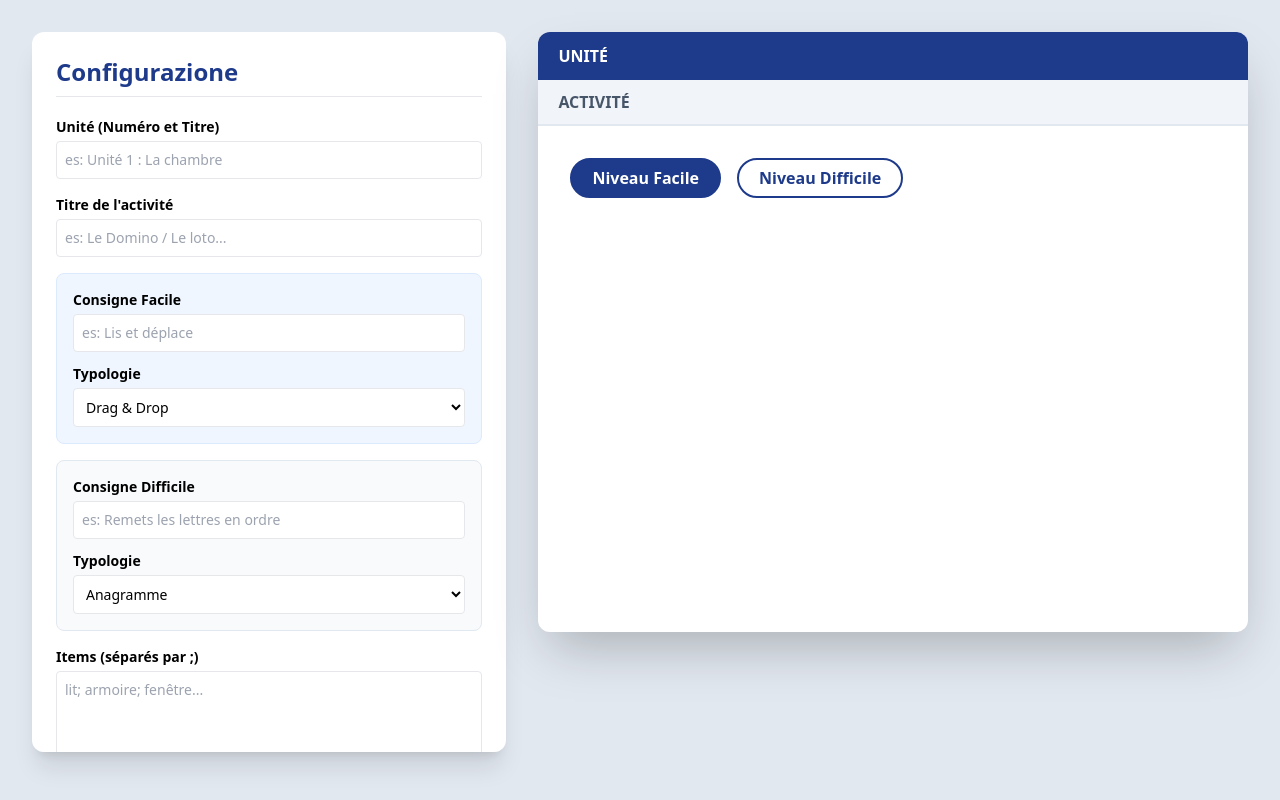
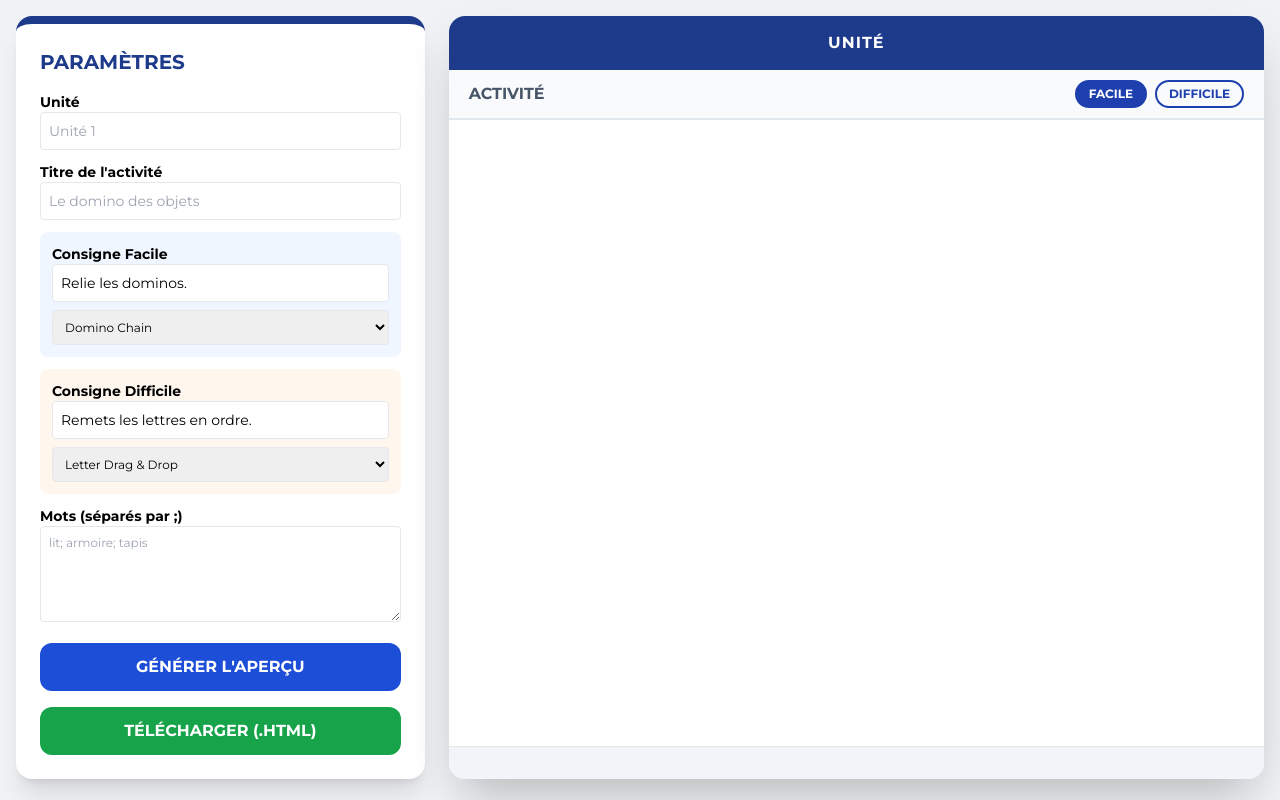
Before and after one commit to pietroputignano/strumento-didattico-ai, a Flask app: page / in a window 1280 px wide. Run offline with Flask 3, Linux system fonts and the light colour scheme; some libraries are stand-ins or nearby versions.

Commit message:
Update index.html

```diff
--- a/templates/index.html
+++ b/templates/index.html
@@ -2,185 +2,181 @@
 <html lang="fr">
 <head>
     <meta charset="UTF-8">
-    <title>Générateur FLE Hachette</title>
+    <title>Générateur FLE - Studio Pro</title>
     <script src="https://cdn.tailwindcss.com"></script>
     <script src="https://cdn.jsdelivr.net/npm/sortablejs@1.15.0/Sortable.min.js"></script>
     <script src="https://cdn.jsdelivr.net/npm/canvas-confetti@1.5.1/dist/confetti.browser.min.js"></script>
+    <link href="https://fonts.googleapis.com/css2?family=Montserrat:wght@400;700&display=swap" rel="stylesheet">
     <style>
-        .h-unite { background-color: #1e3a8a; color: white; padding: 12px 20px; font-weight: bold; text-transform: uppercase; }
-        .h-activite { background-color: #f1f5f9; color: #475569; padding: 10px 20px; font-weight: bold; border-bottom: 2px solid #e2e8f0; }
-        .btn-lvl { padding: 6px 20px; border-radius: 999px; border: 2px solid #1e3a8a; color: #1e3a8a; font-weight: bold; transition: 0.2s; }
-        .btn-lvl.active { background-color: #1e3a8a; color: white; }
-        .domino-card { border: 2px solid #1e3a8a; border-radius: 8px; width: 130px; background: white; overflow: hidden; }
-        .img-placeholder { height: 90px; background: #f8fafc; display: flex; align-items: center; justify-content: center; cursor: pointer; border-bottom: 1px solid #e2e8f0; }
-        .img-placeholder img { width: 100%; height: 100%; object-fit: cover; }
-        .audio-btn { cursor: pointer; transition: transform 0.1s; }
-        .audio-btn:active { transform: scale(1.2); }
+        body { font-family: 'Montserrat', sans-serif; background-color: #f0f2f5; }
+        .h-unite { background-color: #1e3a8a; color: white; padding: 15px; font-weight: bold; text-transform: uppercase; letter-spacing: 1px; }
+        .h-activite { background-color: #f8fafc; color: #475569; padding: 10px 20px; font-weight: bold; border-bottom: 2px solid #e2e8f0; }
+        .step-pill { width: 30px; height: 30px; border-radius: 50%; display: flex; align-items: center; justify-content: center; font-size: 12px; font-weight: bold; border: 2px solid #cbd5e1; color: #94a3b8; }
+        .step-pill.active { border-color: #1e3a8a; color: #1e3a8a; background: #eff6ff; }
+        .step-pill.completed { background-color: #10b981; border-color: #10b981; color: white; }
+
+        /* Grafica Domino */
+        .domino-tile { border: 3px solid #1e3a8a; border-radius: 12px; display: flex; background: white; overflow: hidden; height: 100px; width: 220px; transition: 0.3s; }
+        .tile-img { width: 50%; background: #fff; display: flex; align-items: center; justify-content: center; border-right: 2px dashed #1e3a8a; }
+        .tile-img img { max-height: 80%; max-width: 80%; object-fit: contain; }
+        .tile-text { width: 50%; display: flex; align-items: center; justify-content: center; font-weight: bold; font-size: 14px; text-align: center; padding: 5px; }
+
+        /* Tasselli Lettere */
+        .letter-slot { width: 45px; height: 45px; border: 2px solid #cbd5e1; border-radius: 8px; background: #f8fafc; display: flex; align-items: center; justify-content: center; font-weight: bold; font-size: 20px; }
+        .letter-tile { width: 45px; height: 45px; background: #efa92c; color: white; border-radius: 8px; display: flex; align-items: center; justify-content: center; font-weight: bold; font-size: 20px; cursor: move; box-shadow: 0 4px 0 #c78a1e; }
     </style>
 </head>
-<body class="bg-slate-200 p-4 md:p-8">
+<body class="p-4">
 
-    <div class="max-w-7xl mx-auto flex flex-col lg:flex-row gap-8">
+    <div class="max-w-7xl mx-auto flex flex-col lg:flex-row gap-6">
+        <div class="lg:w-1/3 bg-white p-6 rounded-2xl shadow-xl space-y-4 border-t-8 border-blue-900">
+            <h2 class="text-xl font-bold text-blue-900 uppercase">Paramètres</h2>
 
-        <div class="lg:w-2/5 bg-white p-6 rounded-xl shadow-xl space-y-5 overflow-y-auto max-h-[90vh]">
-            <h2 class="text-2xl font-bold text-blue-900 border-b pb-2">Configurazione</h2>
+            <div class="space-y-3 text-sm">
+                <div>
+                    <p class="font-bold">Unité</p>
+                    <input id="in-unite" type="text" class="w-full p-2 border rounded" placeholder="Unité 1">
+                </div>
+                <div>
+                    <p class="font-bold">Titre de l'activité</p>
+                    <input id="in-activite" type="text" class="w-full p-2 border rounded" placeholder="Le domino des objets">
+                </div>
 
-            <div class="space-y-4 text-sm">
-                <div>
-                    <p class="font-bold mb-1">Unité (Numéro et Titre)</p>
-                    <input id="in-unite" type="text" class="w-full p-2 border rounded" placeholder="es: Unité 1 : La chambre">
+                <div class="p-3 bg-blue-50 rounded-lg">
+                    <p class="font-bold">Consigne Facile</p>
+                    <input id="con-f" type="text" class="w-full p-2 border rounded mb-2" value="Relie les dominos.">
+                    <select id="type-f" class="w-full p-2 border rounded text-xs"><option>Domino Chain</option></select>
+                </div>
+
+                <div class="p-3 bg-orange-50 rounded-lg">
+                    <p class="font-bold">Consigne Difficile</p>
+                    <input id="con-d" type="text" class="w-full p-2 border rounded mb-2" value="Remets les lettres en ordre.">
+                    <select id="type-d" class="w-full p-2 border rounded text-xs"><option>Letter Drag & Drop</option></select>
                 </div>
 
                 <div>
-                    <p class="font-bold mb-1">Titre de l'activité</p>
-                    <input id="in-activite" type="text" class="w-full p-2 border rounded" placeholder="es: Le Domino / Le loto...">
-                </div>
-
-                <div class="p-4 bg-blue-50 rounded-lg border border-blue-100 space-y-3">
-                    <div>
-                        <p class="font-bold mb-1">Consigne Facile</p>
-                        <input id="con-f" type="text" class="w-full p-2 border rounded" placeholder="es: Lis et déplace">
-                    </div>
-                    <div>
-                        <p class="font-bold mb-1">Typologie</p>
-                        <select id="type-f" class="w-full p-2 border rounded bg-white">
-                            <option value="drag">Drag & Drop</option>
-                            <option value="memory">Memory</option>
-                            <option value="matching">Associer</option>
-                        </select>
-                    </div>
-                </div>
-
-                <div class="p-4 bg-slate-50 rounded-lg border border-slate-200 space-y-3">
-                    <div>
-                        <p class="font-bold mb-1">Consigne Difficile</p>
-                        <input id="con-d" type="text" class="w-full p-2 border rounded" placeholder="es: Remets les lettres en ordre">
-                    </div>
-                    <div>
-                        <p class="font-bold mb-1">Typologie</p>
-                        <select id="type-d" class="w-full p-2 border rounded bg-white">
-                            <option value="anagramme">Anagramme</option>
-                            <option value="croises">Mots Croisés</option>
-                            <option value="ecriture">Écriture libre</option>
-                        </select>
-                    </div>
-                </div>
-
-                <div>
-                    <p class="font-bold mb-1">Items (séparés par ;)</p>
-                    <textarea id="items-list" class="w-full h-24 p-2 border rounded" placeholder="lit; armoire; fenêtre..."></textarea>
+                    <p class="font-bold">Mots (séparés par ;)</p>
+                    <textarea id="items-list" class="w-full h-24 p-2 border rounded text-xs" placeholder="lit; armoire; tapis"></textarea>
                 </div>
             </div>
 
-            <div class="flex flex-col gap-3">
-                <button onclick="aggiornaAnteprima()" class="w-full bg-blue-600 text-white py-3 rounded-lg font-bold hover:bg-blue-700">👁️ AGGIORNA ANTEPRIMA</button>
-                <button onclick="downloadResource()" class="w-full bg-green-600 text-white py-3 rounded-lg font-bold hover:bg-green-700">💾 SCARICA HTML INTERATTIVO</button>
-            </div>
+            <button onclick="updatePreview()" class="w-full bg-blue-700 text-white py-3 rounded-xl font-bold hover:bg-blue-800 transition">GÉNÉRER L'APERÇU</button>
+            <button onclick="downloadGame()" class="w-full bg-green-600 text-white py-3 rounded-xl font-bold hover:bg-green-700">TÉLÉCHARGER (.HTML)</button>
         </div>
 
-        <div class="lg:w-3/5">
-            <div id="preview-area" class="bg-white rounded-xl shadow-2xl overflow-hidden min-h-[600px]">
-                <div id="res-unite" class="h-unite">UNITÉ</div>
-                <div id="res-activite" class="h-activite">ACTIVITÉ</div>
-
-                <div class="p-8">
-                    <div class="flex gap-4 mb-8">
-                        <button id="b-f" class="btn-lvl active" onclick="setLvl('f')">Niveau Facile</button>
-                        <button id="b-d" class="btn-lvl" onclick="setLvl('d')">Niveau Difficile</button>
-                    </div>
-                    <p id="res-consigne" class="italic text-slate-600 mb-8 text-xl border-l-4 border-blue-200 pl-4"></p>
-                    <div id="game-area" class="p-6 flex flex-wrap gap-6 justify-center items-start"></div>
+        <div class="lg:w-2/3 bg-white rounded-2xl shadow-2xl overflow-hidden flex flex-col min-h-[650px]">
+            <div id="res-unite" class="h-unite text-center">UNITÉ</div>
+            <div id="res-activite" class="h-activite flex justify-between items-center">
+                <span id="txt-activite">ACTIVITÉ</span>
+                <div class="flex gap-2">
+                    <button id="btn-f" onclick="switchLevel('f')" class="px-3 py-1 rounded-full text-xs font-bold border-2 border-blue-800 bg-blue-800 text-white">FACILE</button>
+                    <button id="btn-d" onclick="switchLevel('d')" class="px-3 py-1 rounded-full text-xs font-bold border-2 border-blue-800 text-blue-800">DIFFICILE</button>
                 </div>
             </div>
+
+            <div class="p-8 flex-grow flex flex-col items-center">
+                <p id="res-consigne" class="text-center italic text-gray-600 mb-10 text-lg"></p>
+
+                <div id="game-stage" class="w-full flex flex-col items-center gap-8">
+                    </div>
+            </div>
+
+            <div id="step-nav" class="p-4 bg-slate-100 border-t flex justify-center gap-2"></div>
         </div>
     </div>
 
-    <input type="file" id="fileInput" accept="image/*" class="hidden" onchange="handleImage(event)">
-    <input type="file" id="audioInput" accept="audio/mpeg" class="hidden" onchange="handleAudio(event)">
+    <input type="file" id="imgInp" class="hidden" accept="image/*" onchange="saveImg(event)">
+    <input type="file" id="audInp" class="hidden" accept="audio/*" onchange="saveAud(event)">
 
     <script>
-        let currentLevel = 'f';
-        let itemImages = {};
-        let itemAudios = {};
-        let activeItem = null;
+        let items = [];
+        let curLvl = 'f';
+        let curStep = 0;
+        let dbImg = {};
+        let dbAud = {};
+        let activeKey = "";
 
-        function openImagePicker(name) { activeItem = name; document.getElementById('fileInput').click(); }
-        function openAudioPicker(name) { activeItem = name; document.getElementById('audioInput').click(); }
-
-        function handleImage(e) {
-            const reader = new FileReader();
-            reader.onload = (ev) => { itemImages[activeItem] = ev.target.result; aggiornaAnteprima(); };
-            reader.readAsDataURL(e.target.files[0]);
+        function updatePreview() {
+            items = document.getElementById('items-list').value.split(';').map(i=>i.trim()).filter(i=>i!=="");
+            document.getElementById('res-unite').innerText = document.getElementById('in-unite').value || "UNITÉ";
+            document.getElementById('txt-activite').innerText = document.getElementById('in-activite').value || "ACTIVITÉ";
+            renderNav();
+            loadStep(0);
         }
 
-        function handleAudio(e) {
-            const reader = new FileReader();
-            reader.onload = (ev) => { itemAudios[activeItem] = ev.target.result; aggiornaAnteprima(); };
-            reader.readAsDataURL(e.target.files[0]);
+        function renderNav() {
+            const nav = document.getElementById('step-nav');
+            nav.innerHTML = items.map((_, i) => `<div class="step-pill ${i===curStep?'active':''}" id="pill-${i}">${i+1}</div>`).join('');
         }
 
-        function playSound(text) {
-            if (itemAudios[text]) {
-                const audio = new Audio(itemAudios[text]);
-                audio.play();
+        function loadStep(idx) {
+            curStep = idx;
+            renderNav();
+            const stage = document.getElementById('game-stage');
+            const word = items[idx];
+            const nextWord = items[idx+1] || items[0]; // Per il domino, colleghiamo alla successiva
+
+            if(curLvl === 'f') {
+                document.getElementById('res-consigne').innerText = document.getElementById('con-f').value;
+                stage.innerHTML = `
+                    <div class="flex flex-col items-center gap-6">
+                        <div class="flex items-center gap-4">
+                            <div class="domino-tile opacity-50"><div class="tile-img">?</div><div class="tile-text">${word}</div></div>
+                            <div class="text-3xl text-blue-300">➜</div>
+                            <div id="drop-zone" class="w-[220px] h-[100px] border-4 border-dashed border-blue-200 rounded-xl flex items-center justify-center text-blue-200 font-bold">POSER ICI</div>
+                        </div>
+                        <div id="options" class="flex gap-4 mt-10">
+                            ${items.map(it => `
+                                <div class="domino-tile shadow-lg cursor-move active:scale-95" data-word="${it}" onclick="selectTile('${it}')">
+                                    <div class="tile-img" onclick="pickImg('${it}')">${dbImg[it]?`<img src="${dbImg[it]}">`:'📷'}</div>
+                                    <div class="tile-text">${it}</div>
+                                </div>
+                            `).join('')}
+                        </div>
+                    </div>
+                `;
             } else {
-                const msg = new SpeechSynthesisUtterance(text);
-                msg.lang = 'fr-FR';
-                window.speechSynthesis.speak(msg);
+                document.getElementById('res-consigne').innerText = document.getElementById('con-d').value;
+                const shuffled = word.split('').sort(()=>Math.random()-0.5);
+                stage.innerHTML = `
+                    <div class="flex flex-col items-center gap-8">
+                        <div class="w-48 h-48 border-4 border-blue-900 rounded-2xl overflow-hidden bg-slate-50 flex items-center justify-center" onclick="pickImg('${word}')">
+                            ${dbImg[word]?`<img src="${dbImg[word]}" class="w-full h-full object-cover">`:'📷 CLIC PER IMMAGINE'}
+                        </div>
+                        <div id="target-slots" class="flex gap-2">
+                            ${word.split('').map(()=>`<div class="letter-slot"></div>`).join('')}
+                        </div>
+                        <div id="letter-bank" class="flex gap-2 mt-4">
+                            ${shuffled.map(l => `<div class="letter-tile" onclick="speak('${word}')">${l.toUpperCase()}</div>`).join('')}
+                        </div>
+                        <button onclick="checkWin()" class="bg-orange-500 text-white px-10 py-3 rounded-full font-bold shadow-lg hover:bg-orange-600">VÉRIFIER</button>
+                    </div>
+                `;
             }
         }
 
-        function aggiornaAnteprima() {
-            document.getElementById('res-unite').innerText = document.getElementById('in-unite').value || "UNITÉ";
-            document.getElementById('res-activite').innerText = document.getElementById('in-activite').value || "ACTIVITÉ";
-            setLvl(currentLevel);
+        // Funzioni Helper per Media
+        function pickImg(key) { activeKey = key; document.getElementById('imgInp').click(); }
+        function saveImg(e) {
+            const r = new FileReader();
+            r.onload = (ev) => { dbImg[activeKey] = ev.target.result; updatePreview(); };
+            r.readAsDataURL(e.target.files[0]);
         }
 
-        function setLvl(l) {
-            currentLevel = l;
-            document.getElementById('b-f').classList.toggle('active', l === 'f');
-            document.getElementById('b-d').classList.toggle('active', l === 'd');
-            const items = document.getElementById('items-list').value.split(';').map(i=>i.trim()).filter(i=>i!=="");
-            const area = document.getElementById('game-area');
-
-            if(l === 'f') {
-                document.getElementById('res-consigne').innerText = document.getElementById('con-f').value || "Lis et déplace.";
-                area.innerHTML = `<div id="sortable-grid" class="flex flex-wrap gap-4 justify-center">
-                    ${items.map(i => `
-                        <div class="domino-card shadow-md" data-id="${i}">
-                            <div class="img-placeholder" onclick="openImagePicker('${i}')">
-                                ${itemImages[i] ? `<img src="${itemImages[i]}">` : `<span class="text-[10px] text-slate-400">📷 IMG</span>`}
-                            </div>
-                            <div class="p-2 flex justify-between items-center bg-white border-t">
-                                <span class="text-xs font-bold">${i}</span>
-                                <div class="flex gap-1">
-                                    <span onclick="openAudioPicker('${i}')" class="text-[9px] bg-slate-100 p-1 rounded cursor-pointer">+MP3</span>
-                                    <span onclick="playSound('${i}')" class="audio-btn text-blue-600">🔊</span>
-                                </div>
-                            </div>
-                        </div>
-                    `).join('')}
-                </div>`;
-                new Sortable(document.getElementById('sortable-grid'), { animation: 150 });
-            } else {
-                document.getElementById('res-consigne').innerText = document.getElementById('con-d').value || "Remets en ordre.";
-                area.innerHTML = `<div class="grid grid-cols-1 gap-4 w-full">
-                    ${items.map(i => `
-                        <div class="p-4 border rounded-lg bg-slate-50 flex items-center gap-4">
-                            <div class="w-12 h-12 bg-white border rounded overflow-hidden" onclick="openImagePicker('${i}')">
-                                ${itemImages[i] ? `<img src="${itemImages[i]}" class="w-full h-full object-cover">` : ``}
-                            </div>
-                            <input type="text" class="flex-grow p-1 border-b-2 border-blue-200 outline-none text-center font-bold uppercase" placeholder="${i.split('').sort(()=>Math.random()-0.5).join('')}">
-                            <span onclick="playSound('${i}')" class="audio-btn text-2xl">🔊</span>
-                        </div>
-                    `).join('')}
-                </div>`;
-            }
+        function switchLevel(l) {
+            curLvl = l;
+            document.getElementById('btn-f').className = l==='f' ? 'px-3 py-1 rounded-full text-xs font-bold border-2 border-blue-800 bg-blue-800 text-white' : 'px-3 py-1 rounded-full text-xs font-bold border-2 border-blue-800 text-blue-800';
+            document.getElementById('btn-d').className = l==='d' ? 'px-3 py-1 rounded-full text-xs font-bold border-2 border-blue-800 bg-blue-800 text-white' : 'px-3 py-1 rounded-full text-xs font-bold border-2 border-blue-800 text-blue-800';
+            updatePreview();
         }
 
-        function downloadResource() {
-            // (La logica di download rimane simile ma includerà i nuovi titoli)
-            alert("Preparazione download interattivo con titoli personalizzati...");
+        function checkWin() {
+            confetti();
+            if(curStep < items.length - 1) {
+                setTimeout(() => loadStep(curStep + 1), 1500);
+            } else {
+                alert("FÉLICITATIONS !");
+            }
         }
     </script>
 </body>
```
